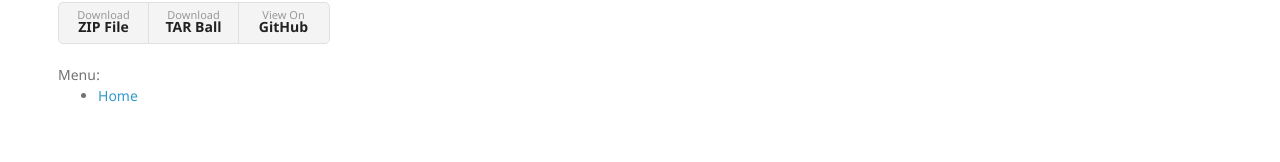
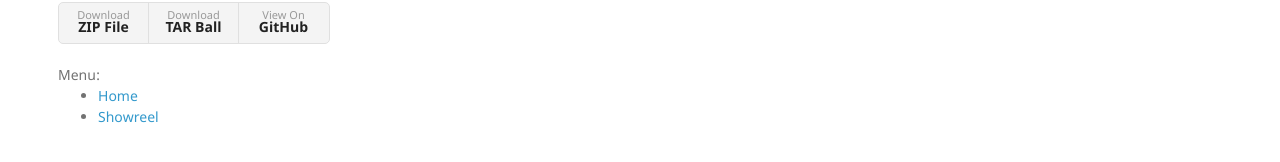
Before and after one commit to Drassil/git-wiki-theme, a Jekyll site: the page built from wiki/index.md, in a window 1280 px wide. Shown: the part 355-517 px from the top of the page. Built offline with Jekyll 4.4.1, drawn with Linux system fonts in a browser that asks for light colours; nearby versions of some CDN libraries; our own code applies the rules of GitHub Pages for plain Markdown files; comment, search, counter and statistics services are not loaded.

Commit message:
Update sidebar.html

```diff
--- a/_includes/sidebar.html
+++ b/_includes/sidebar.html
@@ -2,4 +2,5 @@ Menu:
 
 <ul>
   <li><a href="/git-wiki/">Home</a></li>
+  <li><a href="/git-wiki/wiki/Showreel.html">Showreel</a>
 </ul>
```
